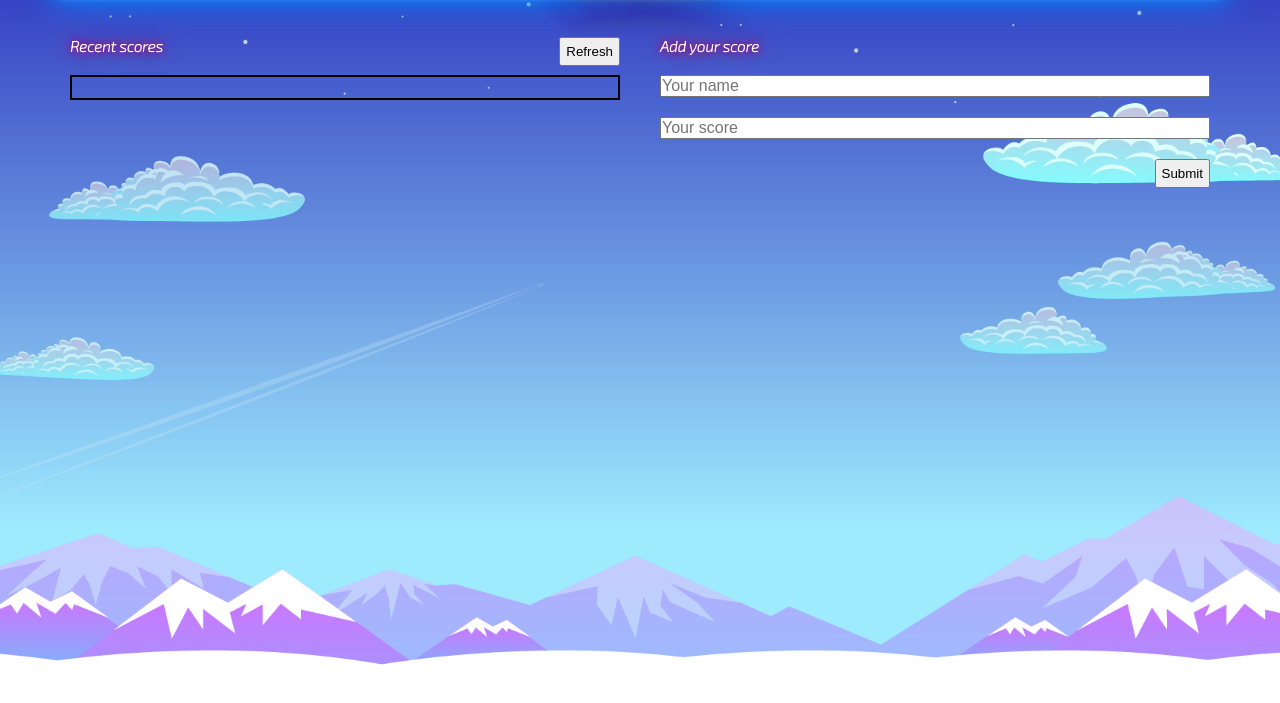
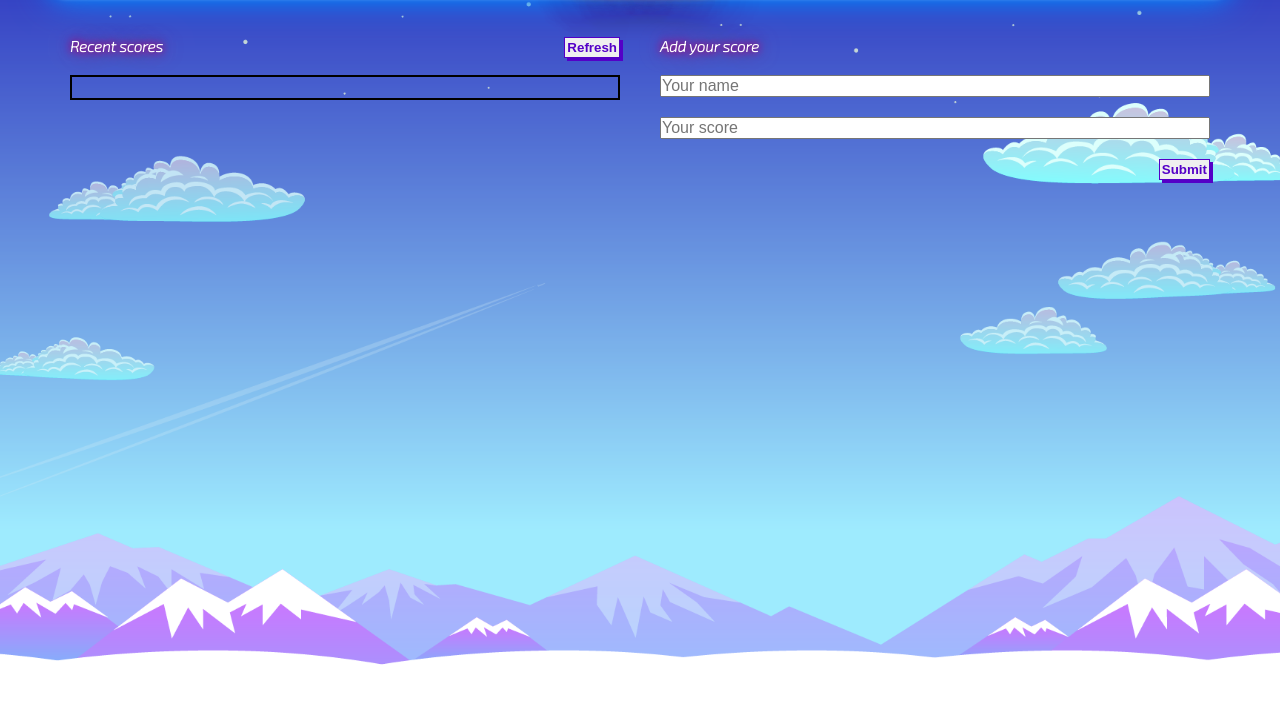
Before and after one commit to rbanos-mv/leaderboard, a website built with webpack: page src/index.html in a window 1280 px wide. Shown: the part 45-748 px from the top of the page. Built offline with nearby package versions, Linux system fonts and the light colour scheme; no server answers.

Commit message:
Update button style

```diff
--- a/src/index.css
+++ b/src/index.css
@@ -4,6 +4,7 @@
   font-family: 'Exo 2', sans-serif;
   font-size: 10px;
 
+  --font-color: #5400c7;
   --neon-text-color: #f40;
   --neon-border-color: #08f;
   --shadow-color: #a01276;
@@ -25,8 +26,12 @@ body {
 }
 
 button {
+  border: var(--font-color) 1px solid;
+  box-shadow: 3px 3px var(--font-color);
+  color: var(--font-color);
+  font-weight: bold;
   height: min-content;
-  padding: 5px;
+  padding: 2px;
 }
 
 h1,
```
